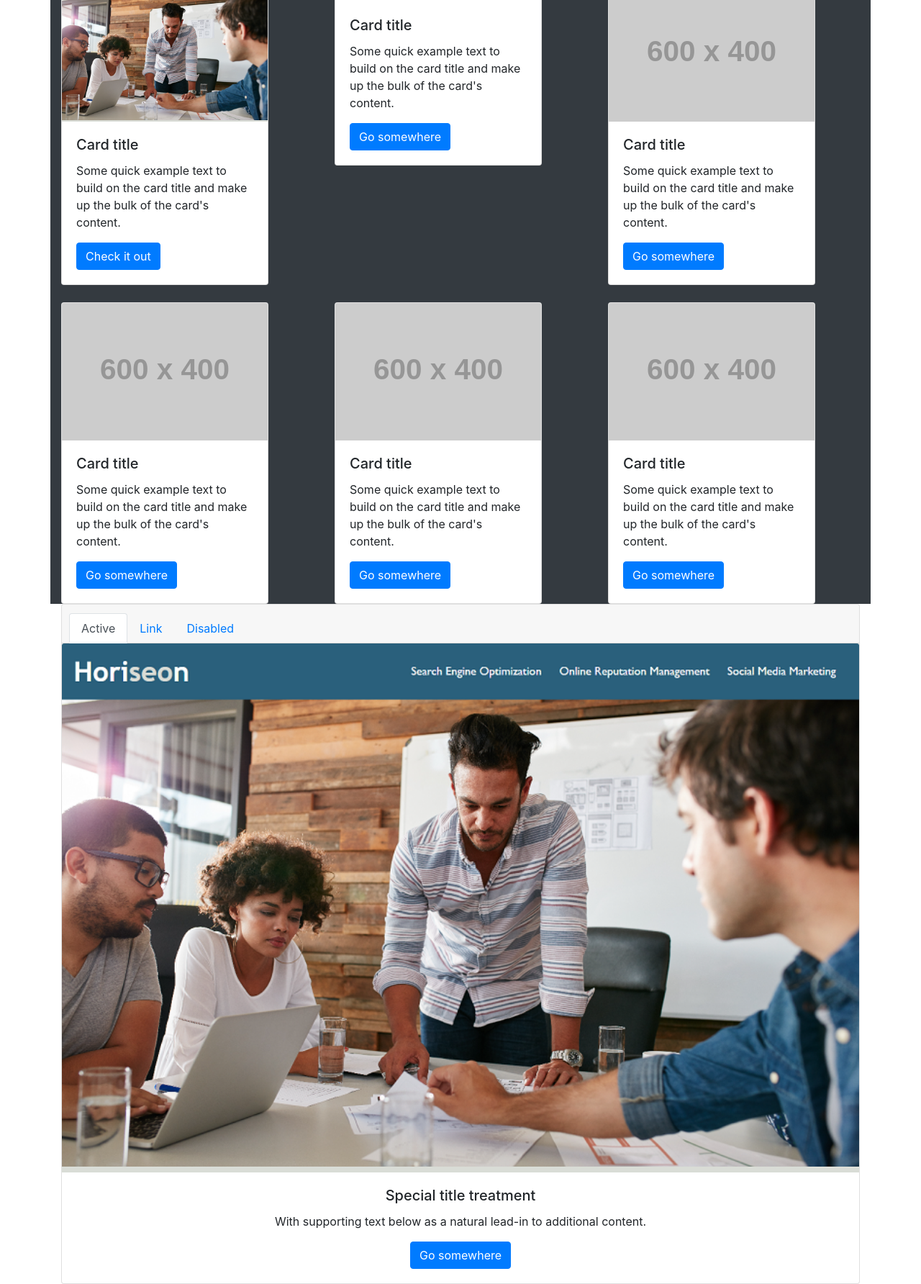
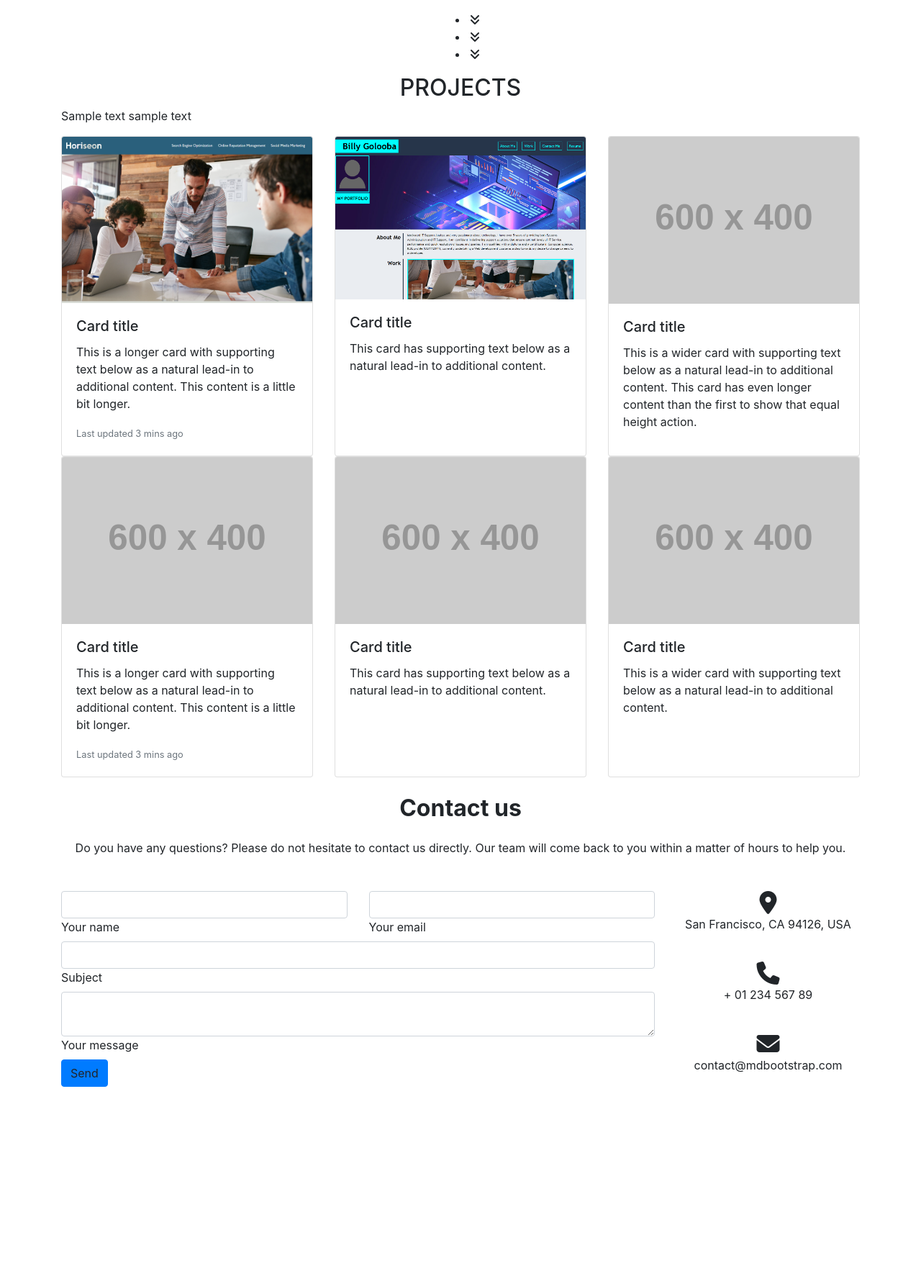
Before and after one commit to goloobab/Bootstrap-Portfolio, a plain HTML site: page index.html in a window 1280 px wide. Shown: the part 1008-2792 px from the top of the page at 72% size. After the commit the page ends 2542 px from the top, so only its background shows below. Drawn offline with nearby package versions, Linux system fonts and the light colour scheme; placeholder pictures from the web are drawn by us.

Commit message:
Added html for the card deck

```diff
--- a/index.html
+++ b/index.html
@@ -25,20 +25,25 @@
 <body>
     <header>
         <!-- Navigation  -->
-        <ul class="navbar justify-content-center">
+        <div class="navbar justify-content-center">
+            <ul class="nav nav-pills">
                 <li class="nav-item">
-                <a class="nav-link active" href="#">ABOUT</a>
+                    <a class="nav-link" href="#about"> ABOUT</a>
                 </li>
+                <div class="navbar"><i class="fa-solid fa-angles-down"></i></div>
                 <li class="nav-item">
-                <a class="nav-link" href="#">WORK</a>
+                    <a class="nav-link " href="#projects"></i>WORK</a>
                 </li>
+                <div class="navbar"><i class="fa-solid fa-ellipsis-vertical"></i></div>
                 <li class="nav-item">
-                <a class="nav-link" href="#">SKILLS</a>
+                    <a class="nav-link" href="#skills">SKILLS</a>
                 </li>
+                <div class="navbar"><i class="fa-solid fa-angles-down"></i></div>
                 <li class="nav-item">
-                <a class="nav-link " href="#">CONTACT</a>
+                    <a class="nav-link " href="#contact">CONTACT</a>
                 </li>
             </ul>
+        </div>
     </header>
 
     <!-- Hello section -->
@@ -59,125 +64,192 @@
         </ul>
     </div>
     <!-- About me Jumbotron section -->
-    <div class="jumbotron">
+    <div class="container" id="about">
+        <div class="jumbotron rounded-circle">
             <h2 class="display-6 text-center">ABOUT ME</h2>
-        <hr class="my-4">
-        <p class="lead">This is a simple hero unit, a simple jumbotron-style component for calling extra attention to
-            featured content or information.</p>
+            <hr class="">
 
-        <p>It uses utility classes for typography and spacing to space content out within the larger container.</p>
-        <a class="btn btn-primary btn-lg" href="#" role="button">Learn more</a>
+            <div class="media">
+                <img src="./assets/images/avatar.png" width="200px" class="align-self-center mr-3 rounded-circle" alt="...">
+                <div class="media-body">
+                <h2 class="mt-0">. . .</h2>
+                <p class="lead">Cras sit amet nibh libero, in gravida nulla. Nulla vel metus scelerisque ante sollicitudin. Cras purus odio, vestibulum in vulputate at, tempus viverra turpis. Fusce condimentum nunc ac nisi vulputate fringilla. Donec lacinia congue felis in faucibus.</p>
+                <p class="mb-0">Donec sed odio dui. Nullam quis risus eget urna mollis ornare vel eu leo. Cum sociis natoque penatibus et magnis dis parturient montes, nascetur ridiculus mus.</p>
+                </div>
             </div>
 
+            <hr class="my-4">
+            <p>It uses utility classes for typography and spacing to space content out within the larger container.</p>
+        </div>
+    </div>
+
+    <div class="fontawesome">
+        <ul>
+            <li><i class="fa-solid fa-angles-down"></i></li>
+            <li><i class="fa-solid fa-angles-down"></i></li>
+            <li><i class="fa-solid fa-angles-down"></i></li>
+        </ul>
+    </div>
     <!-- Work / Portifolio section -->
-    <div id="projects">
-        <div class="container bg-dark">
+
+     <div class="container" id="projects">
         <div class="title">
             <h2 class="display-6 text-center">PROJECTS</h2>
         </div>
         <p>Sample text sample text</p>
 
-            <!-- Project list -->
-            <div class="row mb-4">
-                <div class="col-md-4">
-                    <div class="card" style="width: 18rem;">
-                        <a href="google.com"><img src="./assets/images/project-1.png" class="card-img-top"
-                                alt="..."></a>
+          <div class="card-deck">
+            <div class="card">
+              <img src="./assets/images/project-1.png" class="card-img-top" alt="...">
               <div class="card-body">
                 <h5 class="card-title">Card title</h5>
-                            <p class="card-text">Some quick example text to build on the card title and make up the bulk
-                                of the card's content.</p>
-                            <a href="#" class="btn btn-primary">Check it out</a>
+                <p class="card-text">This is a longer card with supporting text below as a natural lead-in to additional content. This content is a little bit longer.</p>
+                <p class="card-text"><small class="text-muted">Last updated 3 mins ago</small></p>
+              </div>
+            </div>
+            <div class="card">
+              <img src="./assets/images/project-2.png" class="card-img-top" alt="...">
+              <div class="card-body">
+                <h5 class="card-title">Card title</h5>
+                <p class="card-text">This card has supporting text below as a natural lead-in to additional content.</p>
+
+              </div>
+            </div>
+            <div class="card">
+              <img src="https://placehold.co/600x400" class="card-img-top" alt="...">
+              <div class="card-body">
+                <h5 class="card-title">Card title</h5>
+                <p class="card-text">This is a wider card with supporting text below as a natural lead-in to additional content. This card has even longer content than the first to show that equal height action.</p>
+
               </div>
             </div>
           </div>
-                <div class="col-md-4">
-                    <div class="card" style="width: 18rem;">
-                        <img src="..." class="card-img-top" alt="...">
-                        <div class="card-body">
-                            <h5 class="card-title">Card title</h5>
-                            <p class="card-text">Some quick example text to build on the card title and make up the bulk
-                                of the card's content.</p>
-                            <a href="#" class="btn btn-primary">Go somewhere</a>
-                        </div>
-                    </div>
-                </div>
-                <div class="col-md-4">
-                    <div class="card" style="width: 18rem;">
+
+          <div class="card-deck mb-4">
+            <div class="card">
               <img src="https://placehold.co/600x400" class="card-img-top" alt="...">
               <div class="card-body">
                 <h5 class="card-title">Card title</h5>
-                            <p class="card-text">Some quick example text to build on the card title and make up the bulk
-                                of the card's content.</p>
-                            <a href="#" class="btn btn-primary">Go somewhere</a>
+                <p class="card-text">This is a longer card with supporting text below as a natural lead-in to additional content. This content is a little bit longer.</p>
+                <p class="card-text"><small class="text-muted">Last updated 3 mins ago</small></p>
+              </div>
+            </div>
+            <div class="card">
+              <img src="https://placehold.co/600x400" class="card-img-top" alt="...">
+              <div class="card-body">
+                <h5 class="card-title">Card title</h5>
+                <p class="card-text">This card has supporting text below as a natural lead-in to additional content.</p>
+
+              </div>
+            </div>
+            <div class="card">
+              <img src="https://placehold.co/600x400" class="card-img-top" alt="...">
+              <div class="card-body">
+                <h5 class="card-title">Card title</h5>
+                <p class="card-text">This is a wider card with supporting text below as a natural lead-in to additional content. </p>
+
               </div>
             </div>
           </div>
         </div>
 
+
+        <!--Section: Contact v.2-->
+    <section class="container mb-4">
+
+        <!--Section heading-->
+        <h2 class="h1-responsive font-weight-bold text-center my-4">Contact us</h2>
+        <!--Section description-->
+        <p class="text-center w-responsive mx-auto mb-5">Do you have any questions? Please do not hesitate to contact us directly. Our team will come back to you within
+            a matter of hours to help you.</p>
+
         <div class="row">
-                <div class="col-md-4">
-                    <div class="card" style="width: 18rem;">
-                        <img src="https://placehold.co/600x400" class="card-img-top" alt="...">
-                        <div class="card-body">
-                            <h5 class="card-title">Card title</h5>
-                            <p class="card-text">Some quick example text to build on the card title and make up the bulk
-                                of the card's content.</p>
-                            <a href="#" class="btn btn-primary">Go somewhere</a>
+
+            <!--Grid column-->
+            <div class="col-md-9 mb-md-0 mb-5">
+                <form id="contact-form" name="contact-form" action="mail.php" method="POST">
+
+                    <!--Grid row-->
+                    <div class="row">
+
+                        <!--Grid column-->
+                        <div class="col-md-6">
+                            <div class="md-form mb-0">
+                                <input type="text" id="name" name="name" class="form-control">
+                                <label for="name" class="">Your name</label>
+                            </div>
+                        </div>
+                        <!--Grid column-->
+
+                        <!--Grid column-->
+                        <div class="col-md-6">
+                            <div class="md-form mb-0">
+                                <input type="text" id="email" name="email" class="form-control">
+                                <label for="email" class="">Your email</label>
+                            </div>
+                        </div>
+                        <!--Grid column-->
+
+                    </div>
+                    <!--Grid row-->
+
+                    <!--Grid row-->
+                    <div class="row">
+                        <div class="col-md-12">
+                            <div class="md-form mb-0">
+                                <input type="text" id="subject" name="subject" class="form-control">
+                                <label for="subject" class="">Subject</label>
                             </div>
                         </div>
                     </div>
-                <div class="col-md-4">
-                    <div class="card" style="width: 18rem;">
-                        <img src="https://placehold.co/600x400" class="card-img-top" alt="...">
-                        <div class="card-body">
-                            <h5 class="card-title">Card title</h5>
-                            <p class="card-text">Some quick example text to build on the card title and make up the bulk
-                                of the card's content.</p>
-                            <a href="#" class="btn btn-primary">Go somewhere</a>
+                    <!--Grid row-->
+
+                    <!--Grid row-->
+                    <div class="row">
+
+                        <!--Grid column-->
+                        <div class="col-md-12">
+
+                            <div class="md-form">
+                                <textarea type="text" id="message" name="message" rows="2" class="form-control md-textarea"></textarea>
+                                <label for="message">Your message</label>
+                            </div>
+
                         </div>
                     </div>
+                    <!--Grid row-->
+
+                </form>
+
+                <div class="text-center text-md-left">
+                    <a class="btn btn-primary" onclick="document.getElementById('contact-form').submit();">Send</a>
                 </div>
-                <div class="col-md-4">
-                    <div class="card" style="width: 18rem;">
-                        <img src="https://placehold.co/600x400" class="card-img-top" alt="...">
-                        <div class="card-body">
-                            <h5 class="card-title">Card title</h5>
-                            <p class="card-text">Some quick example text to build on the card title and make up the bulk
-                                of the card's content.</p>
-                            <a href="#" class="btn btn-primary">Go somewhere</a>
+                <div class="status"></div>
             </div>
-                    </div>
-                </div>
-            </div>
-        </div>
+            <!--Grid column-->
 
-        <!-- sample -->
-        <div class="container">
-            <div class="card text-center">
-                <div class="card-header">
-                    <ul class="nav nav-tabs card-header-tabs">
-                        <li class="nav-item">
-                            <a class="nav-link active" href="#">Active</a>
+            <!--Grid column-->
+            <div class="col-md-3 text-center">
+                <ul class="list-unstyled mb-0">
+                    <li><i class="fas fa-map-marker-alt fa-2x"></i>
+                        <p>San Francisco, CA 94126, USA</p>
                     </li>
-                        <li class="nav-item">
-                            <a class="nav-link" href="#">Link</a>
+
+                    <li><i class="fas fa-phone mt-4 fa-2x"></i>
+                        <p>+ 01 234 567 89</p>
                     </li>
-                        <li class="nav-item">
-                            <a class="nav-link" href="#">Disabled</a>
+
+                    <li><i class="fas fa-envelope mt-4 fa-2x"></i>
+                        <p>contact@mdbootstrap.com</p>
                     </li>
                 </ul>
             </div>
-                <img src="./assets/images/project-1.png" class="card-img-top" alt="...">
-                <div class="card-body">
-                    <h5 class="card-title">Special title treatment</h5>
-                    <p class="card-text">With supporting text below as a natural lead-in to additional content.</p>
-                    <a href="#" class="btn btn-primary">Go somewhere</a>
-                </div>
-                <!-- second -->
+            <!--Grid column-->
 
         </div>
-        </div>
+
+    </section>
+        <!--Section: Contact v.2-->
     </div>
 
     <!-- jQuery first, then Popper.js, then Bootstrap JS -->
```
Also changed, not shown: assets/css/style.css (+10 -0 lines), assets/images/avatar.png (added), assets/images/project-2.png (added), 1 other file. Lines whose indentation alone changed are shown as unchanged.
